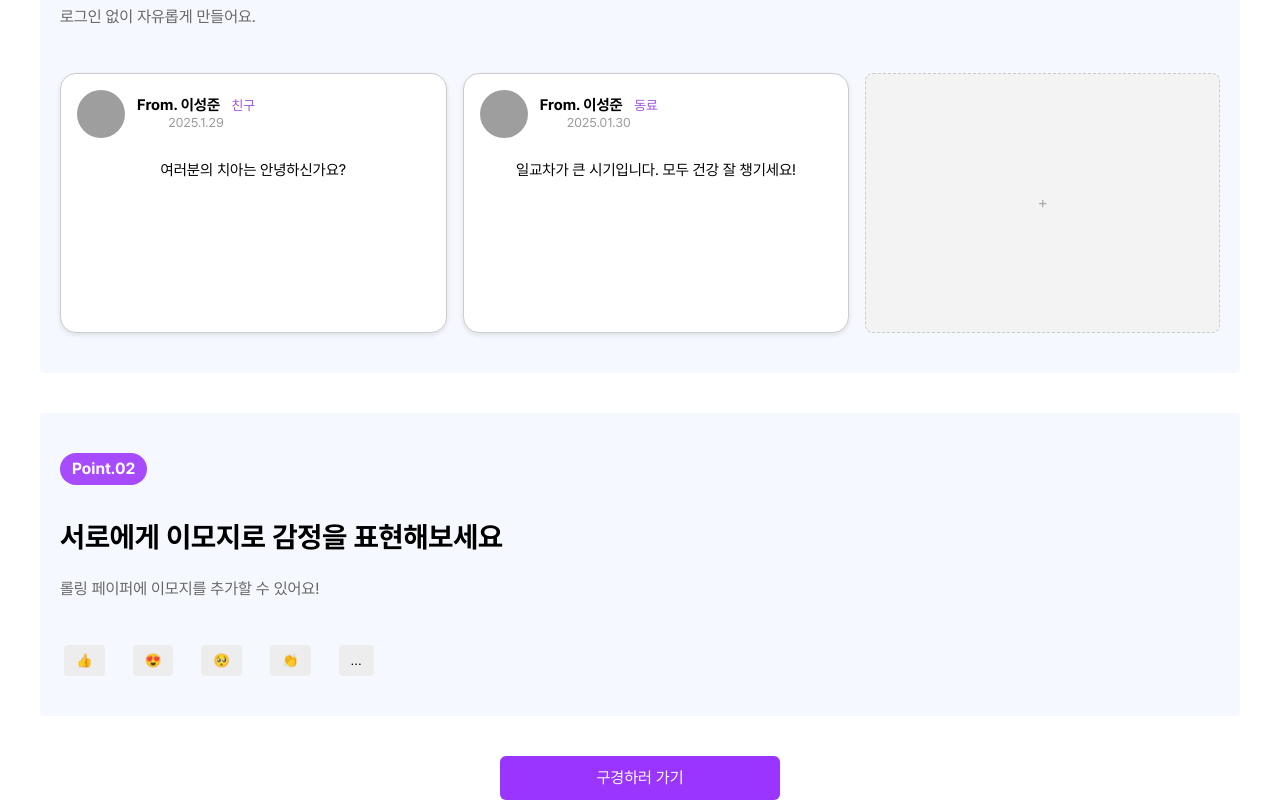
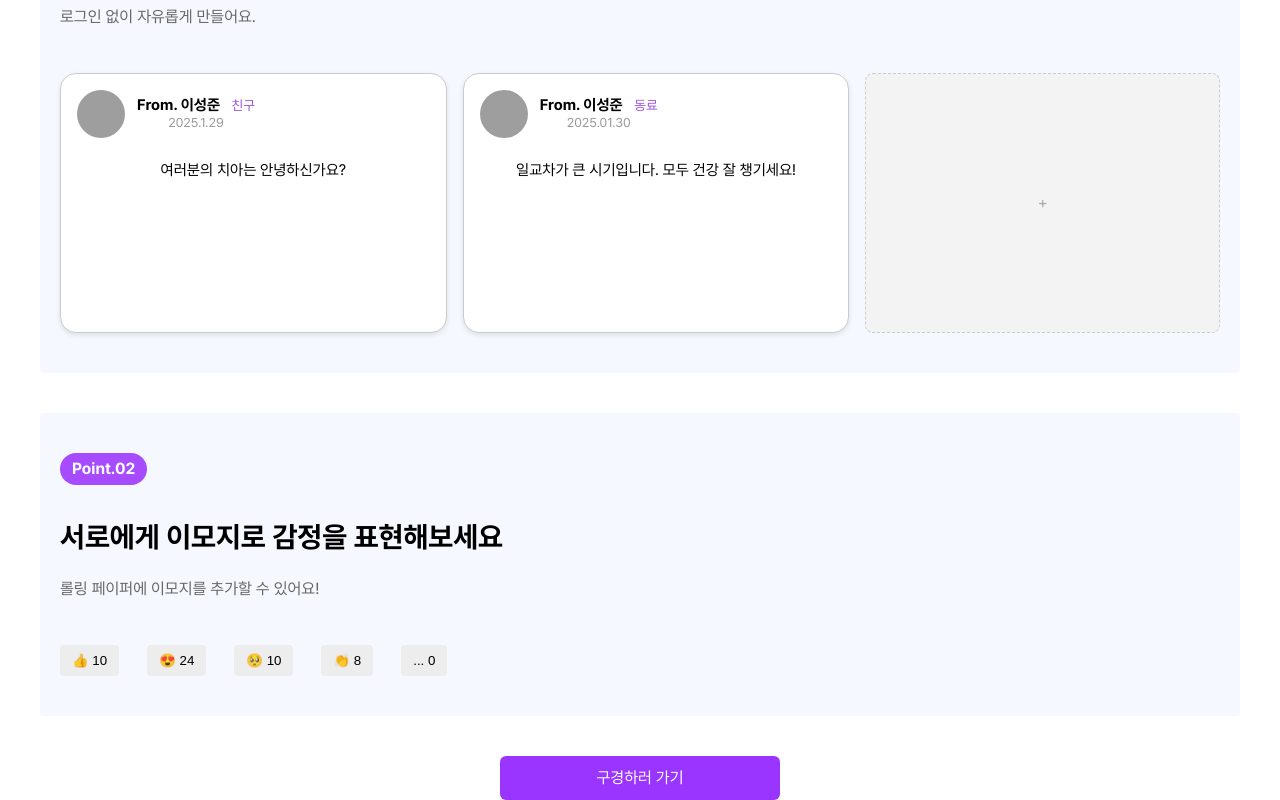
Before and after one commit to gyoyeon-kim/Rolling, a React (Create React App) app: page / in a window 1280 px wide. Shown: the part 320-1120 px from the top of the page. Built offline with nearby package versions, Linux system fonts and the light colour scheme; grey boxes are pictures that could not be loaded.

Commit message:
fix Emoji code

```diff
--- a/src/component/EmojiButton.css
+++ b/src/component/EmojiButton.css
@@ -1,14 +1,15 @@
 .emoji-btn {
-  margin: 0 4px;
+  margin-right: 8px;
   background-color: #ededed;
   border: none;
   padding: 8px 12px;
   border-radius: 4px;
   cursor: pointer;
+  /* 기본 transition 효과 (클릭 전후의 미세한 변화) */
   transition: transform 0.2s;
 }
 
-/* animate 클래스가 있을 때 bounce 애니메이션 적용 */
+/* animate 클래스가 추가되면 bounce 애니메이션 실행 */
 .emoji-btn.animate {
   animation: bounce 0.5s;
 }
--- a/src/component/EmojiButton.js
+++ b/src/component/EmojiButton.js
@@ -1,18 +1,17 @@
 import React, { useState } from "react";
 import "./EmojiButton.css";
 
-function EmojiButton({ emoji, onAddEmoji }) {
+function EmojiButton({ emoji, count }) {
   const [isAnimating, setIsAnimating] = useState(false);
 
   const handleClick = () => {
-    // 부모 컴포넌트에 선택한 이모지 전달
-    onAddEmoji(emoji);
-    // 애니메이션 실행
+    // 버튼 클릭 시 애니메이션을 실행
     setIsAnimating(true);
+    // 이 부분에 클릭 시 카운트를 증가시키거나 다른 동작을 추가할 수 있음
   };
 
   const handleAnimationEnd = () => {
-    // 애니메이션 종료 후 상태 초기화
+    // 애니메이션이 끝나면 애니메이션 클래스를 제거
     setIsAnimating(false);
   };
 
@@ -23,7 +22,7 @@ function EmojiButton({ emoji, onAddEmoji }) {
       onClick={handleClick}
       onAnimationEnd={handleAnimationEnd}
     >
-      {emoji}
+      {emoji} {count}
     </button>
   );
 }
```
